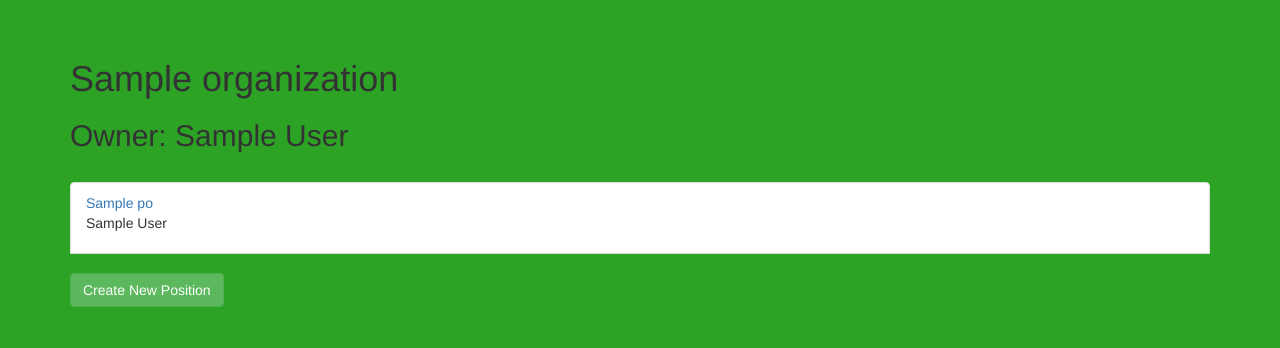
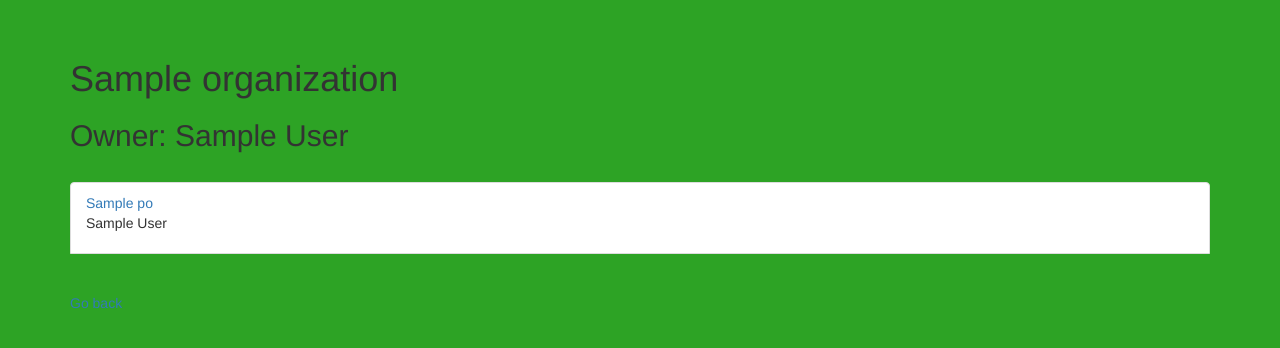
Before and after one commit to CameronOC/SKEDD, a Python web app: template source/templates/main/organization.html in a window 1280 px wide. Shown: the part 51-399 px from the top of the page. Run offline with Jinja, Linux system fonts and the light colour scheme; the template is opened without the code that fills it: most values are stand-ins (such as "Sample title", 1, 10 or a date in 2020); some libraries are stand-ins or nearby versions; some web fonts are replaced.

Commit message:
Only managers can create new positions, added a go back button for the org page, added a <br> on the home page

```diff
--- a/source/models.py
+++ b/source/models.py
@@ -153,9 +153,6 @@ class Position(db.Model):
         secondary=claimed,
         backref=db.backref('Position', lazy='dynamic'))
 
-    #def assign_user():
-        #idk if i have to do this
-
     def __init__(self, title, organization_id):
         self.title = title
         self.organization_id = organization_id
--- a/source/templates/main/home.html
+++ b/source/templates/main/home.html
@@ -8,6 +8,7 @@
     {% for org in organizations %}
     <li class="list-group-item"><a href="/organization/{{ org.id }}">{{ org.name }}</a></li>
     {% endfor %}
+    <br>
     <a class="btn btn-success" href="/create" type="submit"> <i class="fa fa-plus" aria-hidden="true"></i> Create New Organization</a>
 </ul>
 {% else %}
--- a/source/templates/main/manager_member_profile.html
+++ b/source/templates/main/manager_member_profile.html
@@ -41,9 +41,6 @@
 		</td>
 
 		</p>
-
-
-
 	{% endif %}
 {% endfor %}
 
@@ -68,9 +65,7 @@ maybe display the perfered schedule
   	{% endif %}
   {% endfor %}
 {% endfor %}
-
 -->
-
 
 <br>
 <a href="/organization/{{ organization.id }}">Go back</a>
--- a/source/templates/main/organization.html
+++ b/source/templates/main/organization.html
@@ -52,12 +52,16 @@
     {% endfor %}
 
     <br>
-
+    {% if organization.owner.id == g.user.id %}
     <a class="btn btn-success" href="/organization/{{ organization.id }}/create_position" type="submit"> <i class="fa fa-plus" aria-hidden="true"></i> Create New Position</a>
+    {%endif%}
 
 </ul>
 
 {% else %}
 Looks like you don't have any positions, would you like to <a href="/organization/{{ organization.id }}/create_position">create one</a>?
 {% endif %}
+
+<a href="/home">Go back</a>
+
 {% endblock %}
```
